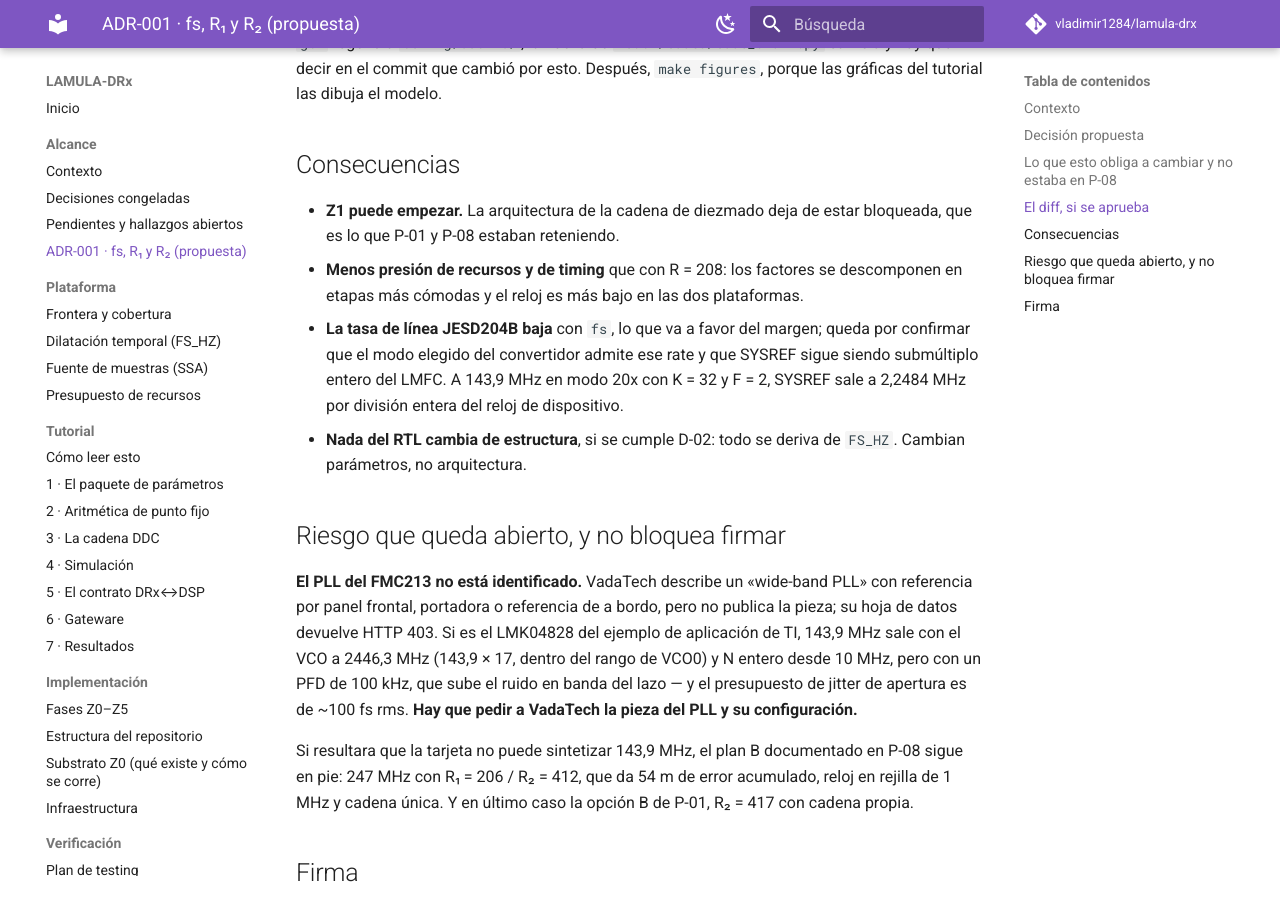
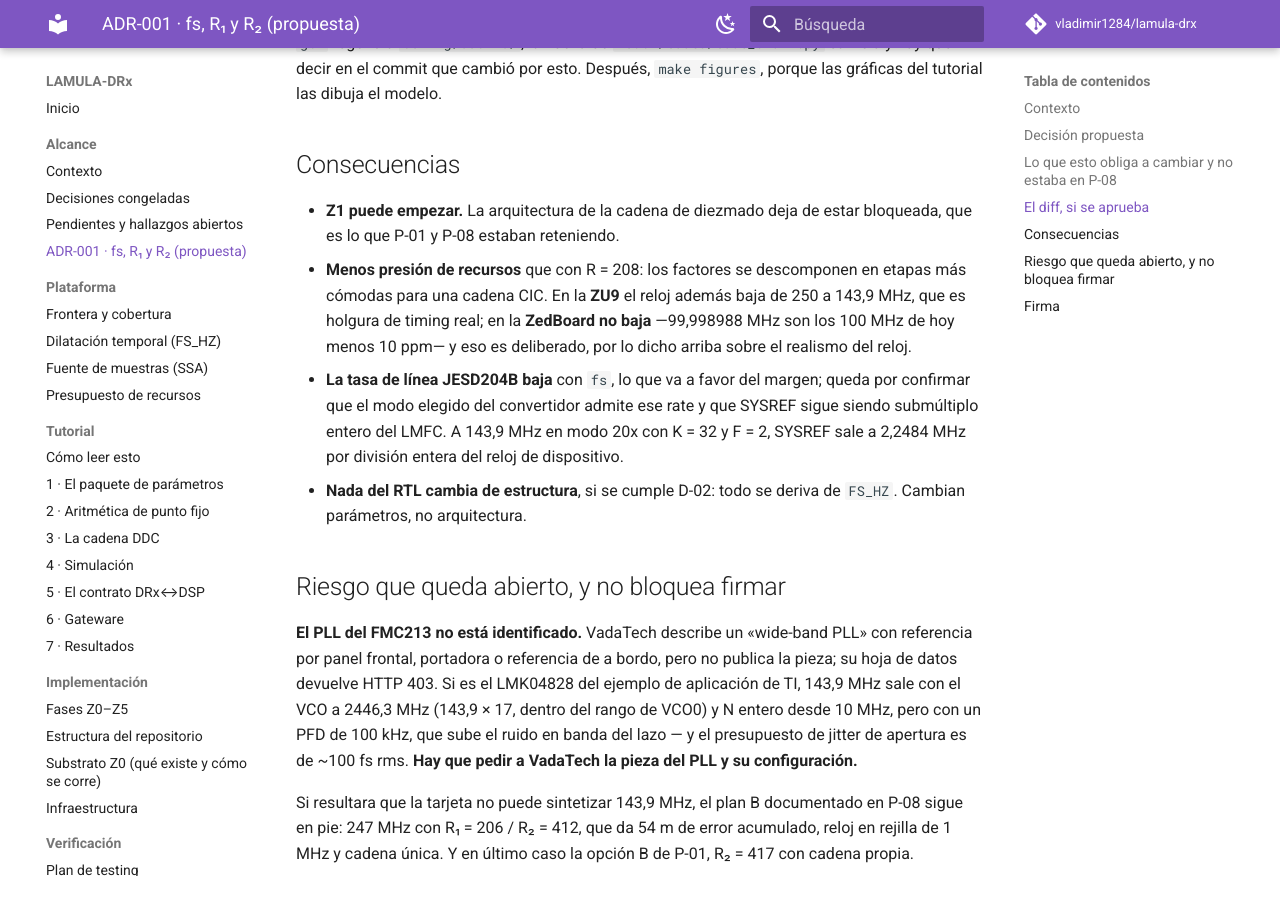
Before and after one commit to vladimir1284/lamula-drx, an MkDocs documentation site: the page built from docs/alcance/adr-001-fs-r1-r2.md, in a window 1280 px wide and 900 px high, scrolled down 3377 px. Built offline with MkDocs 1.6.1 and Material for MkDocs 9.7.7, drawn with Linux system fonts in a browser that asks for light colours; comment, search, counter and statistics services are not loaded.

Commit message:
Fix a consequence line ADR-001 left stale after the ZedBoard clock change
The consequences section still said the clock drops on both platforms. With
99.998988 MHz on the ZedBoard it does not — that is the whole point of the
choice. Only the ZU9 clock drops, from 250 to 143.9 MHz.

Co-Authored-By: Claude Opus 5 (1M context) <noreply@anthropic.com>

```diff
--- a/docs/alcance/adr-001-fs-r1-r2.md
+++ b/docs/alcance/adr-001-fs-r1-r2.md
@@ -135,8 +135,10 @@ cambió por esto. Después, `make figures`, porque las gráficas del tutorial la
 
 - **Z1 puede empezar.** La arquitectura de la cadena de diezmado deja de estar bloqueada, que es lo
   que P-01 y P-08 estaban reteniendo.
-- **Menos presión de recursos y de timing** que con R = 208: los factores se descomponen en etapas
-  más cómodas y el reloj es más bajo en las dos plataformas.
+- **Menos presión de recursos** que con R = 208: los factores se descomponen en etapas más cómodas
+  para una cadena CIC. En la **ZU9** el reloj además baja de 250 a 143,9 MHz, que es holgura de
+  timing real; en la **ZedBoard no baja** —99,998988 MHz son los 100 MHz de hoy menos 10 ppm— y eso
+  es deliberado, por lo dicho arriba sobre el realismo del reloj.
 - **La tasa de línea JESD204B baja** con `fs`, lo que va a favor del margen; queda por confirmar que
   el modo elegido del convertidor admite ese rate y que SYSREF sigue siendo submúltiplo entero del
   LMFC. A 143,9 MHz en modo 20x con K = 32 y F = 2, SYSREF sale a 2,2484 MHz por división entera del
```
